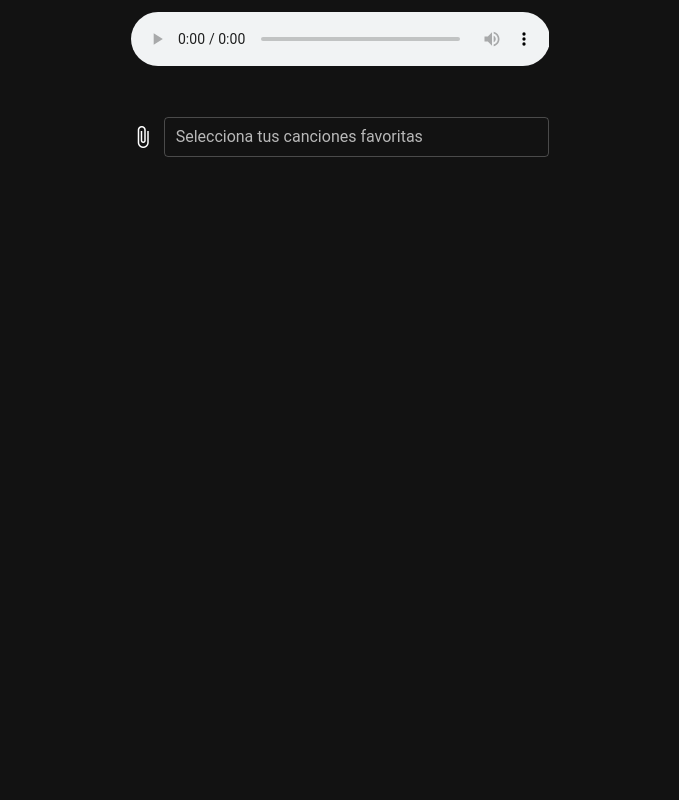
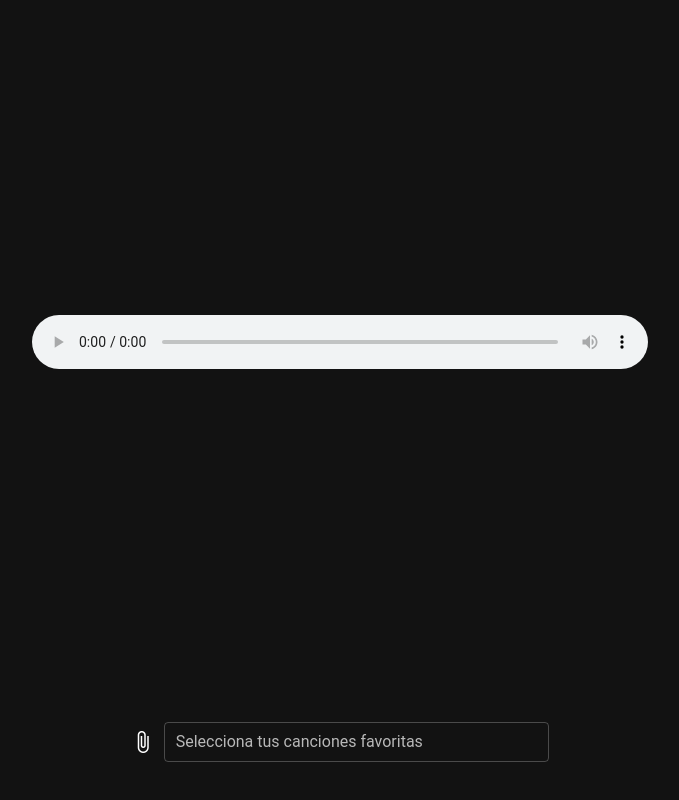
Before and after one commit to javieronishi/vue-mp3-player, a Vue app: page / in a window 1280 px wide. Shown: the whole page, without its empty margins (300-979 px from the left). Built offline with nearby package versions, Linux system fonts and the light colour scheme; a small style sheet from the web is missing.

Commit message:
grid system ajsutado

```diff
--- a/src/components/AudioPlayer.vue
+++ b/src/components/AudioPlayer.vue
@@ -1,21 +1,7 @@
 <template>
-  <v-container fluid>
-    <v-row no-gutters>
-      <v-col cols="12" md="4" sm="4" xs="12">
-        <!-- <v-switch
-          v-model="$vuetify.theme.dark"
-          inset
-          hint="Theme Dark"
-          dense
-          persistent-hint
-        ></v-switch> -->
-      </v-col>
-      <v-col cols="12" md="4" sm="4" xs="12">
-        <marquee v-if="track.src">
-          <span class="text-caption">
-            {{ track.name }}
-          </span>
-        </marquee>
+  <v-container fill-height fluid>
+    <v-row align="center" justify="center">
+      <v-col md="6" sm="6" xs="12">
         <audio
           controls
           :src="track.src"
@@ -23,7 +9,6 @@
           @ended="onEnd()"
         ></audio>
       </v-col>
-      <v-col cols="12" md="4" sm="4" xs="12"></v-col>
     </v-row>
   </v-container>
 </template>
```
